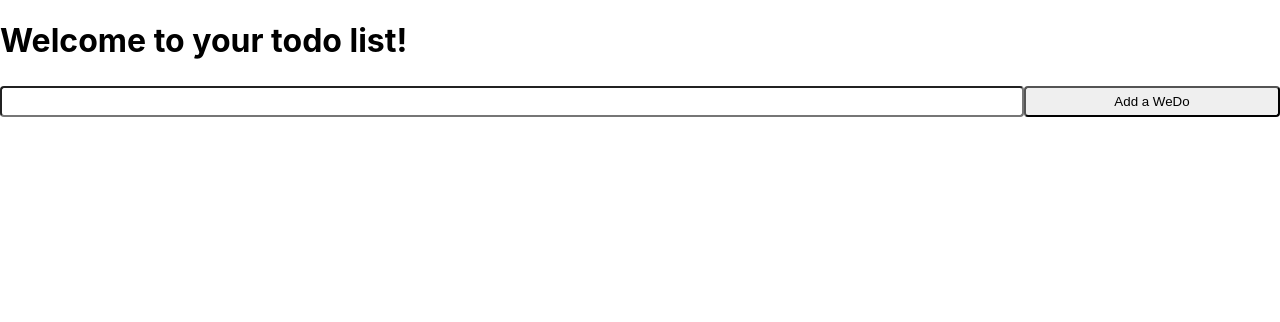
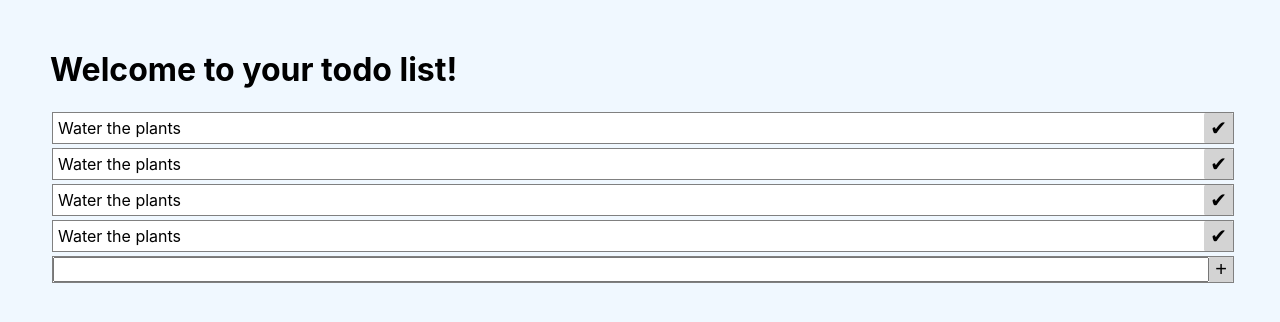
Before and after one commit to kristenbrann/WeDo, a React (Create React App) app in the folder client/: page /list/1 in a window 1280 px wide. Shown: the top 322 px of the page. Built offline with nearby package versions, Linux system fonts and the light colour scheme.

Commit message:
Update MainPage to be interactive to do list (#12)
Co-authored-by: Brann <kbrann@constantcontact.com>

```diff
--- a/client/src/App.js
+++ b/client/src/App.js
@@ -3,15 +3,21 @@ import {
   BrowserRouter as Router,
   Switch,
   Route,
-  useParams,
   Redirect
 } from "react-router-dom";
 import './App.css';
 import MainPage from './MainPage.js';
 import shortid from "shortid";
 
-function App() {
+const CreateList = () => {
+  const id = shortid.generate();
+  const redirectURL = `/list/${id}`;
   return (
+      <Redirect to={redirectURL}/>
+  );
+};
+
+const App = () => (
     <Router basename = "/">
       <Switch>
         <Route exact path="/">
@@ -22,15 +28,6 @@ function App() {
         </Route>
       </Switch>
     </Router>
-  );
-
-  function CreateList() {
-    var id = shortid.generate();
-    var redirectURL = "/list/" + id;
-    return (
-      <Redirect to={redirectURL}/>
-    )
-  }
-}
+);
 
 export default App;
--- a/client/src/MainPage.css
+++ b/client/src/MainPage.css
@@ -1,12 +1,28 @@
-input {
-  width: 80%;
-  padding: 6px 10px;
-  box-sizing: border-box;
-  margin: 4px 0;
-  border-radius: 4px;
+body {
+  margin: 50px;
+  background-color: aliceblue;
 }
 
-#addTask {
-  width: 20%;
-  border: 2 px lightblue;
+.task {
+  display: inline-flex;
+  justify-content: space-between;
+  width: 100%;
+  background-color: white;
+  border: 1px solid grey;
+  margin: 2px;
 }
+
+.task .title {
+  margin: 5px;
+}
+
+.task input {
+  width: 100%;
+}
+
+.task button {
+  border-radius: 5%;
+  font-size: 20px;
+  background-color: lightgray;
+  border: none;
+}
--- a/client/src/MainPage.js
+++ b/client/src/MainPage.js
@@ -1,36 +1,76 @@
-import React from 'react';
+import React, { useState, useRef } from 'react';
 import './MainPage.css';
 
-class MainPage extends React.Component{
-  constructor(props) {
-    super(props);
-    this.state = {value: ''};
+const defaultTasks = [
+  {
+    description: 'Water the plants',
+  },
+  {
+    description: 'Water the plants',
+  },
+  {
+    description: 'Water the plants',
+  },
+  {
+    description: 'Water the plants',
+  },
+];
 
-    this.handleChange = this.handleChange.bind(this);
-    this.handleSubmit = this.handleSubmit.bind(this);
-  }
+const MainPage = () => {
+  const [tasks, setTasks] = useState(defaultTasks);
+  const [newTask, setNewTask] = useState('');
+  const inputEl = useRef(null);
 
-  handleChange(event) {
-    this.setState({value: event.target.value});
-  }
+  /**
+   * Managing the value of the new task input
+   * @param e
+   */
+  const onChangeNewTask = (e) => {
+    e.preventDefault();
+    setNewTask(e.target.value);
+  };
 
-  handleSubmit(event) {
-    console.log('Adding a task: ' + this.state.value);
-    event.preventDefault();
-  }
+  /**
+   * Listens for "enter" presses so submit the new task input
+   * @param e
+   */
+  const onKeyPressNewTask = (e) => {
+    if (e.charCode === 13 || e.keyCode === 13 || e.key === 'Enter') {
+      e.preventDefault();
+      e.stopPropagation();
+      onAddNewTask(e);
+    }
+  };
 
+  /**
+   * Adds a new task to the task list. Re-focuses on input so user can keep adding.
+   * @param e
+   */
+  const onAddNewTask = (e) => {
+    e.preventDefault();
+    const newTasks = tasks.concat([{
+      description: newTask,
+    }]);
+    setTasks(newTasks);
+    setNewTask('');
+    inputEl.current.focus();
+  };
 
-  render() {
-    return (
+  return (
       <div>
         <h1>Welcome to your todo list!</h1>
-        <form onSubmit={this.handleSubmit}>
-          <input type="text" value={this.state.value} onChange={this.handleChange} />
-          <input id="addTask" type="submit" value="Add a WeDo" />
-        </form>
+        {tasks.map(t => (
+            <div className="task">
+              <p className="title">{t.description}</p>
+              <button className="complete">&#10004;</button>
+            </div>
+        ))}
+        <div className="task">
+        <input type="text" ref={inputEl} value={newTask} onKeyPress={onKeyPressNewTask} onChange={onChangeNewTask}/>
+        <button onClick={onAddNewTask}>&#43;</button>
+        </div>
       </div>
-    );
-  }
-}
+  );
+};
 
 export default MainPage;
```
Also changed, not shown: 2 other files (tests, documents, lock files or other folders).
